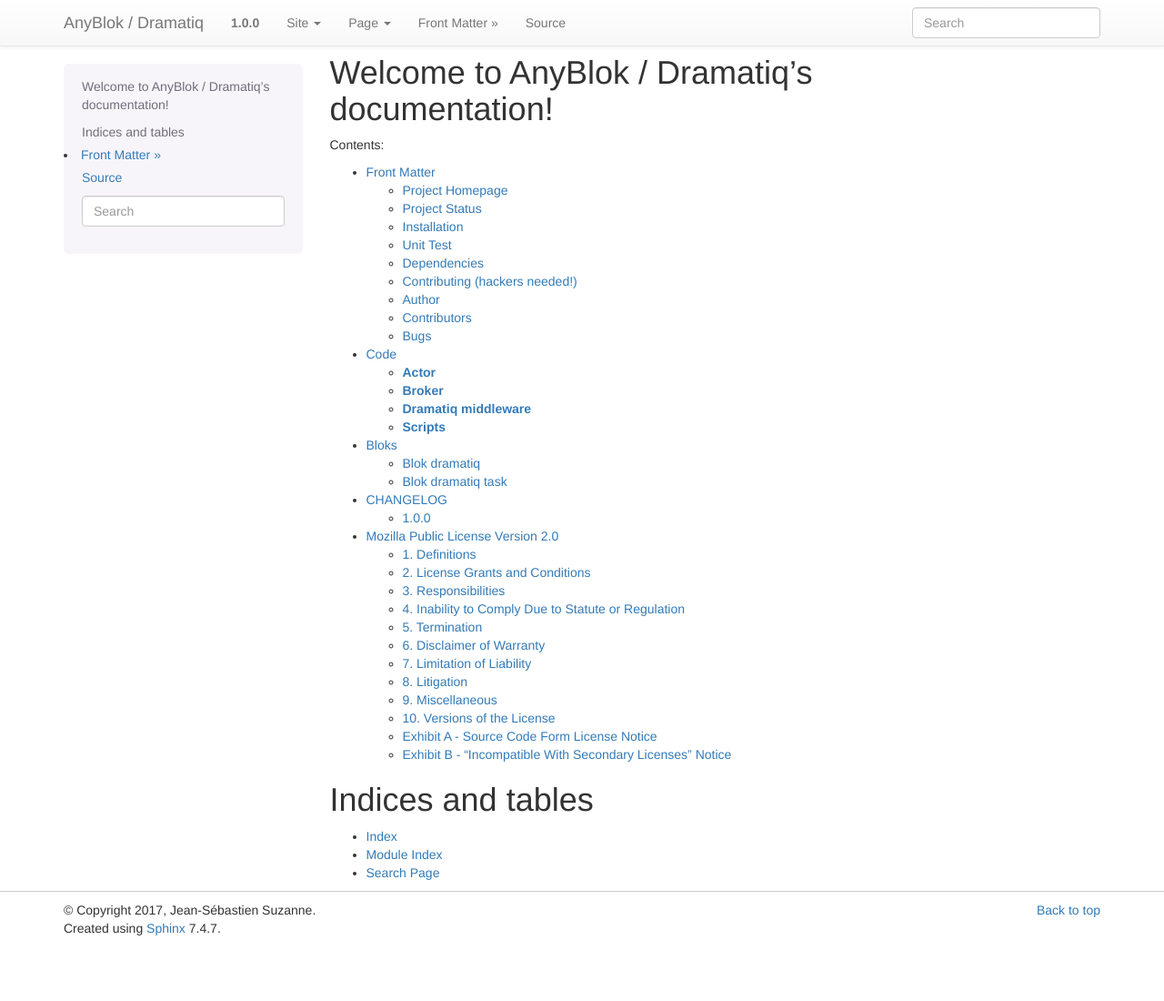
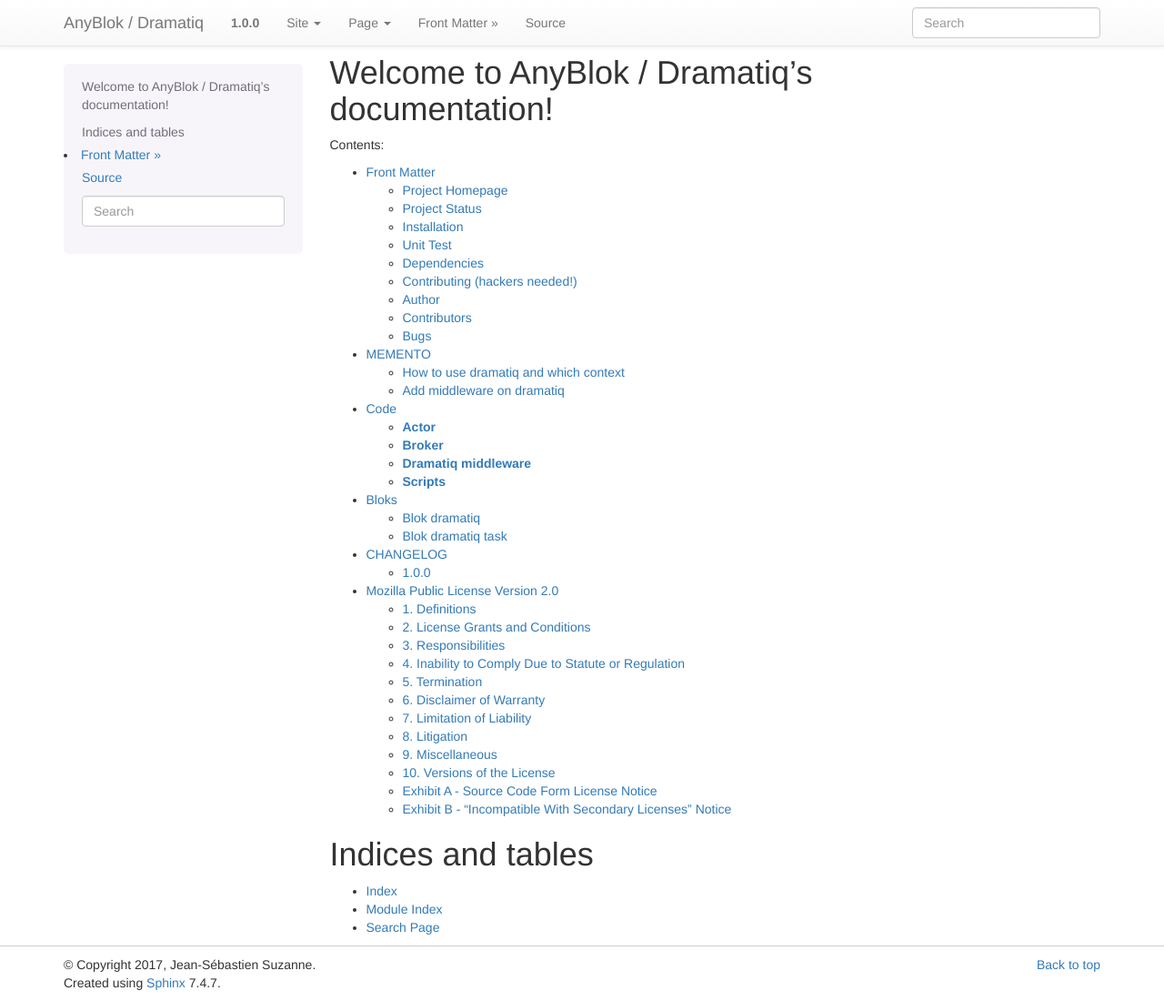
Before and after one commit to AnyBlok/anyblok_dramatiq, a Sphinx documentation site: the page built from doc/index.rst, in a window 1280 px wide and 1100 px high. Shown: the whole window at 91% size. Built offline with Sphinx 7.4.7, drawn with Linux system fonts in a browser that asks for light colours; the version number is read from the project's files by our own code; part of the change alters nothing that is shown.

Commit message:
Add Memento on main documentation

```diff
--- /dev/null
+++ b/doc/MEMENTO.rst
@@ -0,0 +1,37 @@
+.. This file is a part of the AnyBlok / Dramatiq project
+..
+..    Copyright (C) 2017 Jean-Sebastien SUZANNE <jssuzanne@anybox.fr>
+..
+.. This Source Code Form is subject to the terms of the Mozilla Public License,
+.. v. 2.0. If a copy of the MPL was not distributed with this file,You can
+.. obtain one at http://mozilla.org/MPL/2.0/.
+
+.. contents::
+
+MEMENTO
+=======
+
+How to use dramatiq and which context
+-------------------------------------
+
+The goal of dramatiq is to process some task on another system process.
+If your tasks will be done on the same process, you read the wrong soluce.
+But if your tasks can be execute in another process, and its take time to process them, your are welcome
+
+The first thing to known is you will need to run to application:
+
+* anyblok_dramatiq: to process the task.
+* Another anyblok script to execute the main process, anyblok_pyramid if you have a web service.
+
+Make attention that the both use the same broker, else they should not be communicate each other.
+
+.. warning::
+
+    the blok ``dramatiq`` must be installed
+
+To execute your task by dramatiq, you have to define **actor** or **actor_send** on your AnyBlok Model.
+Read the doc of the doc of ``dramatiq`` blok to know how declare it.
+
+
+Add middleware on dramatiq
+--------------------------
--- a/doc/index.rst
+++ b/doc/index.rst
@@ -20,6 +20,7 @@ Welcome to AnyBlok / Dramatiq's documentation!
 
 
    FRONT.rst
+   MEMENTO.rst
    CODE.rst
    BLOKS.rst
    CHANGES.rst
```
